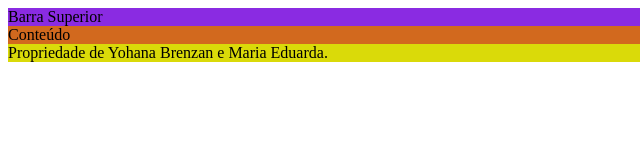
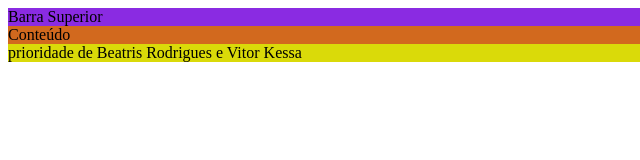
Before and after one commit to bibirodri/2i3t, a plain HTML site: page index.html in a window 1280 px wide. Shown: the full height of the page, 0-640 px from the left. Drawn offline with Linux system fonts and the light colour scheme; files that its build step writes are made by us from their sources; files whose address does not match are found by name.

Commit message:
Update index.html

```diff
--- a/index.html
+++ b/index.html
@@ -16,7 +16,7 @@
             Conteúdo
     </section>
     <footer class="rodape">
-            Propriedade de Yohana Brenzan e Maria Eduarda.
+        prioridade de Beatris Rodrigues e Vitor Kessa
     </footer>
 </body>
 </html>
```
